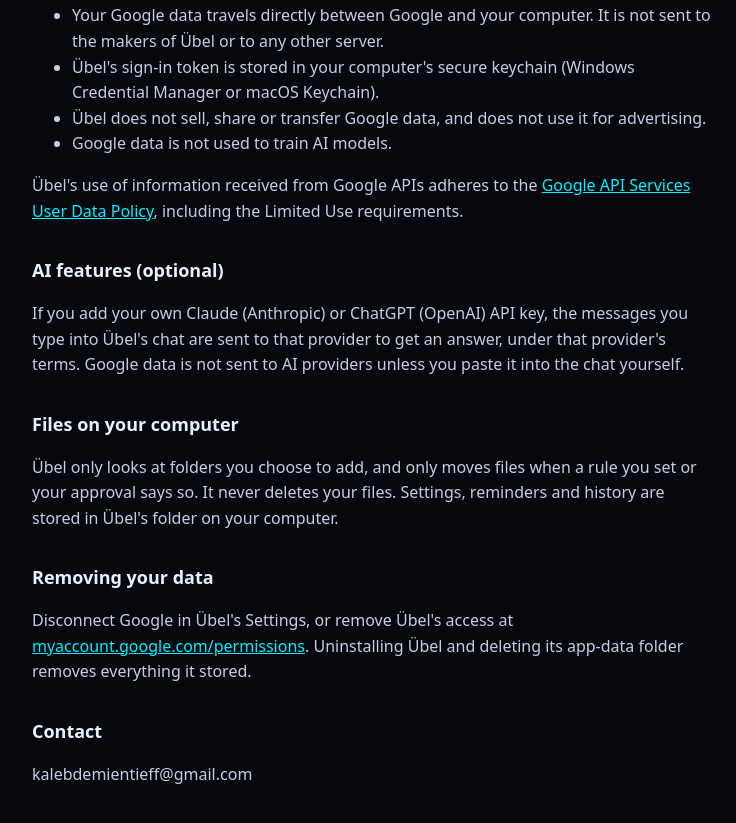
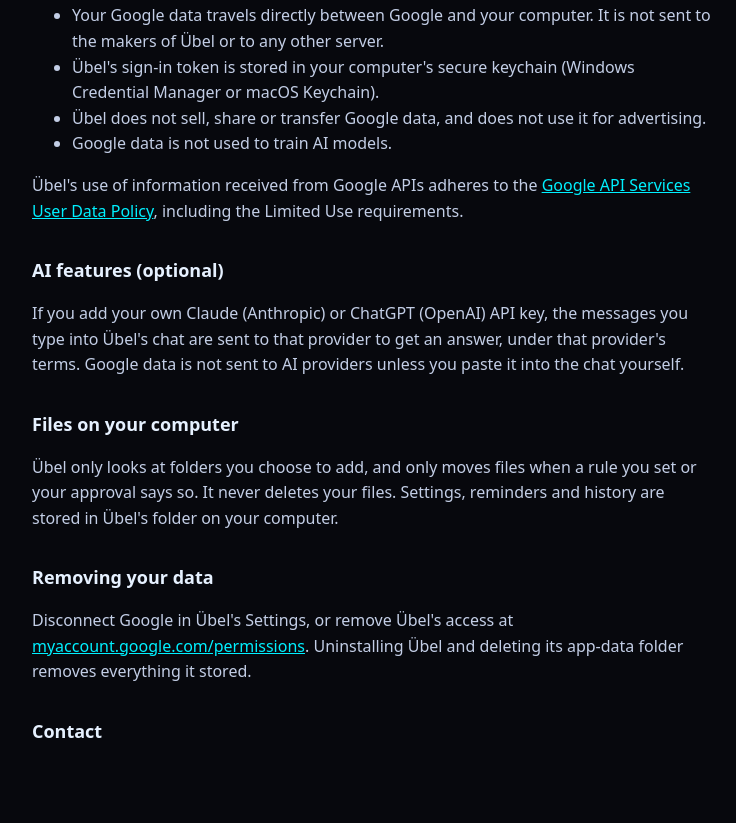
Before and after one commit to KalebToolBelt/kalebtoolbelt.github.io, a plain HTML site: page privacy.html in a window 1280 px wide. Shown: the part 482-1305 px from the top of the page, without its empty margins (268-1004 px from the left). Drawn offline with Linux system fonts and the light colour scheme.

Commit message:
Update privacy.html

```diff
--- a/privacy.html
+++ b/privacy.html
@@ -41,7 +41,6 @@
   <p>Disconnect Google in Übel's Settings, or remove Übel's access at <a href="https://myaccount.google.com/permissions">myaccount.google.com/permissions</a>. Uninstalling Übel and deleting its app-data folder removes everything it stored.</p>
 
   <h2>Contact</h2>
-  <p>kalebdemientieff@gmail.com</p>
 </main>
 </body>
 </html>
```
